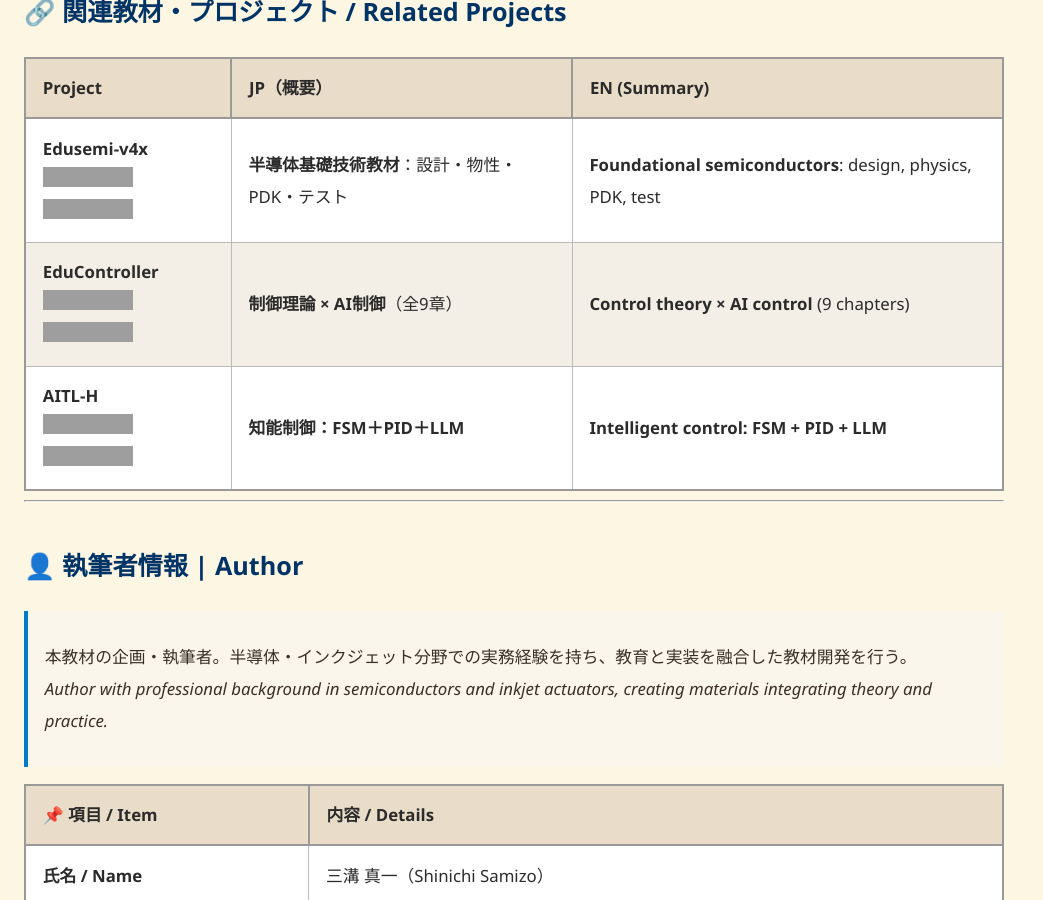
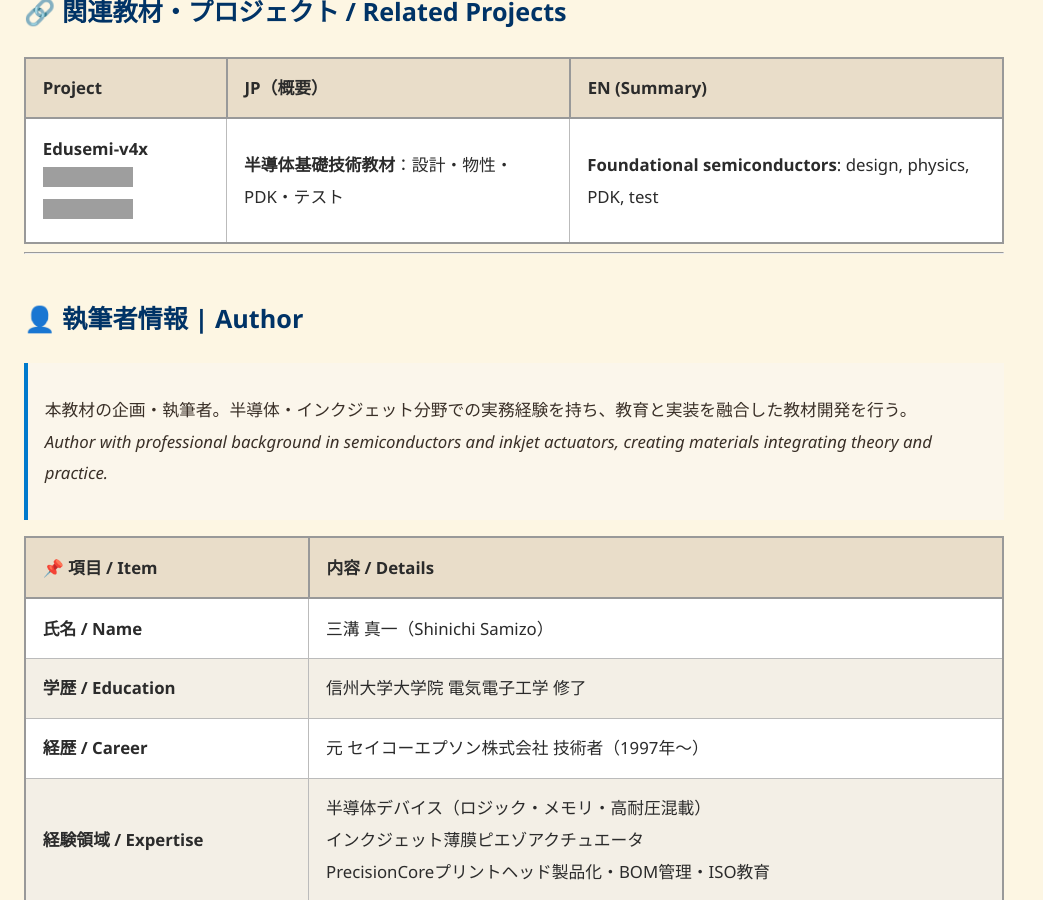
Before and after one commit to Samizo-AITL/Edusemi-Plus, a Jekyll site: the page built from index.md, in a window 1280 px wide and 900 px high, scrolled down 5638 px. Shown: the whole window, without its empty margins (0-1043 px from the left). Built offline with Jekyll 4.4.1, drawn with Linux system fonts in a browser that asks for light colours; grey boxes are pictures that could not be loaded.

Commit message:
Update index.md

```diff
--- a/index.md
+++ b/index.md
@@ -127,8 +127,6 @@ title: Edusemi-Plus｜半導体産業と社会・AIをつなぐ応用教材シ
 | **Project** | **JP（概要）** | **EN (Summary)** |
 |---|---|---|
 | **Edusemi-v4x**<br>[![View Site](https://img.shields.io/badge/View-Site-brightgreen?logo=github)](https://samizo-aitl.github.io/Edusemi-v4x/) [![View Repo](https://img.shields.io/badge/View-Repo-blue?logo=github)](https://github.com/Samizo-AITL/Edusemi-v4x) | **半導体基礎技術教材**：設計・物性・PDK・テスト | **Foundational semiconductors**: design, physics, PDK, test |
-| **EduController**<br>[![View Site](https://img.shields.io/badge/View-Site-brightgreen?logo=github)](https://samizo-aitl.github.io/EduController/) [![View Repo](https://img.shields.io/badge/View-Repo-blue?logo=github)](https://github.com/Samizo-AITL/EduController) | **制御理論 × AI制御**（全9章） | **Control theory × AI control** (9 chapters) |
-| **AITL-H**<br>[![View Site](https://img.shields.io/badge/View-Site-brightgreen?logo=github)](https://samizo-aitl.github.io/AITL-H/) [![View Repo](https://img.shields.io/badge/View-Repo-blue?logo=github)](https://github.com/Samizo-AITL/AITL-H) | **知能制御：FSM＋PID＋LLM** | **Intelligent control: FSM + PID + LLM** |
 
 ---
 
```
